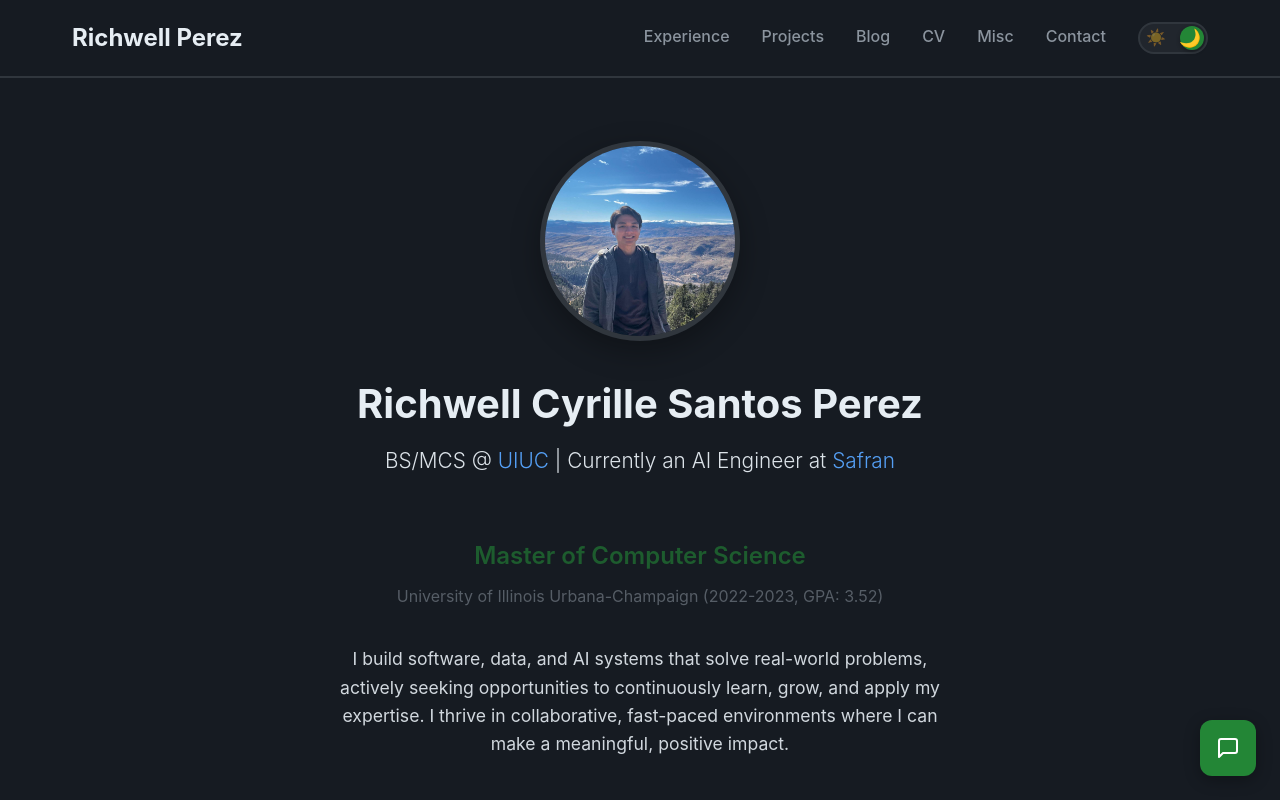
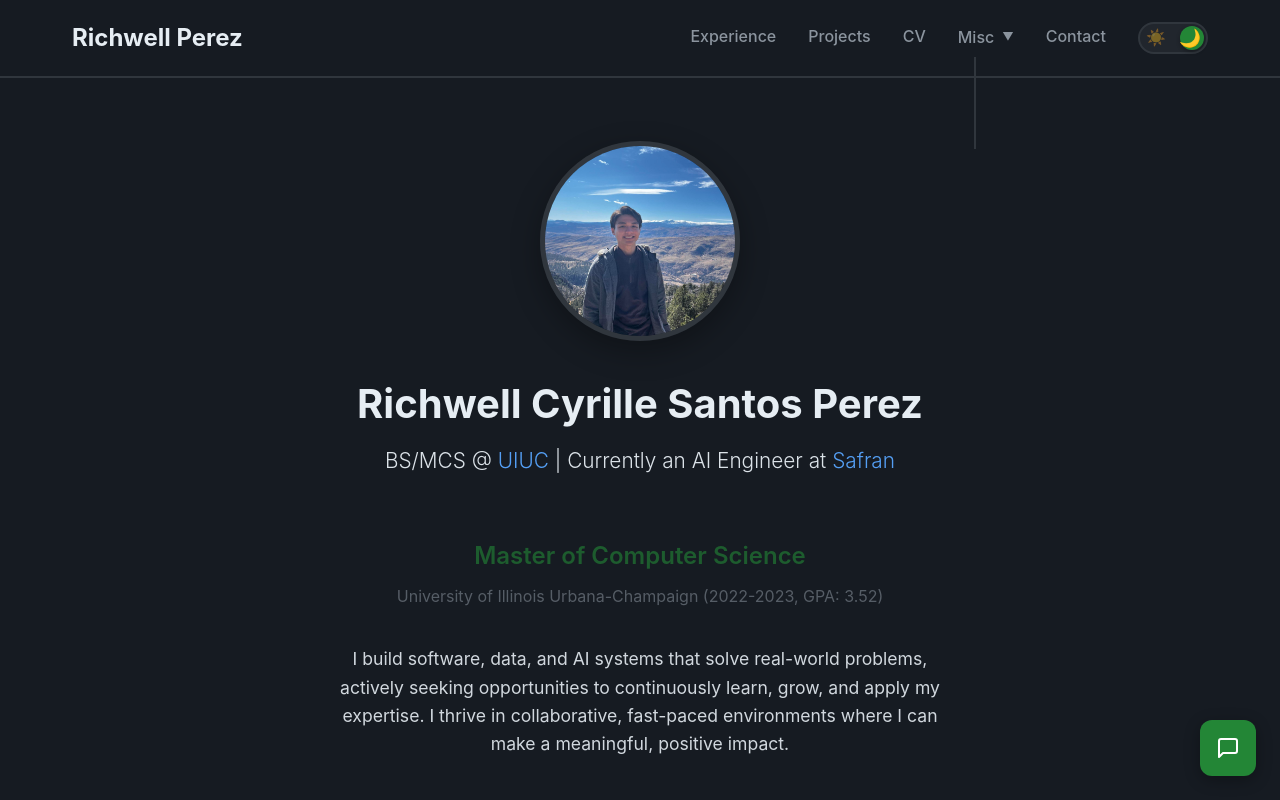
Before and after one commit to richwellp/richwellp.github.io, a Vue app in the folder frontend/: page / in a window 1280 px wide. Shown: the top 800 px of the page. Built offline with nearby package versions, Linux system fonts and the light colour scheme.

Commit message:
Navbar changes

```diff
--- a/frontend/src/App.vue
+++ b/frontend/src/App.vue
@@ -5,6 +5,7 @@ import { useTheme } from './composables/useTheme'
 import ChatAssistant from './components/ChatAssistant.vue'
 
 const mobileMenuOpen = ref(false)
+const miscDropdownOpen = ref(false)
 const { theme, toggleTheme } = useTheme()
 
 const toggleMobileMenu = () => {
@@ -13,6 +14,15 @@ const toggleMobileMenu = () => {
 
 const closeMobileMenu = () => {
   mobileMenuOpen.value = false
+  miscDropdownOpen.value = false
+}
+
+const toggleMiscDropdown = () => {
+  miscDropdownOpen.value = !miscDropdownOpen.value
+}
+
+const closeMiscDropdown = () => {
+  miscDropdownOpen.value = false
 }
 </script>
 
@@ -38,15 +48,36 @@ const closeMobileMenu = () => {
           <RouterLink to="/projects" @click="closeMobileMenu" active-class="active">
             Projects
           </RouterLink>
-          <RouterLink to="/misc/blog" @click="closeMobileMenu" active-class="active">
-            Blog
-          </RouterLink>
           <RouterLink to="/cv" @click="closeMobileMenu" active-class="active">
             CV
           </RouterLink>
-          <RouterLink to="/misc" @click="closeMobileMenu" active-class="active">
-            Misc
-          </RouterLink>
+
+          <!-- Misc Dropdown -->
+          <div
+            class="nav-dropdown"
+            @mouseenter="miscDropdownOpen = true"
+            @mouseleave="miscDropdownOpen = false"
+          >
+            <button
+              class="dropdown-toggle"
+              @click="toggleMiscDropdown"
+              :class="{ 'active': miscDropdownOpen }"
+            >
+              Misc
+              <span class="dropdown-arrow" :class="{ 'open': miscDropdownOpen }">▼</span>
+            </button>
+            <div class="dropdown-menu" :class="{ 'show': miscDropdownOpen }">
+              <RouterLink to="/misc/blog" @click="closeMobileMenu" class="dropdown-item">
+                <span class="item-icon">📝</span>
+                Blog
+              </RouterLink>
+              <RouterLink to="/misc" @click="closeMobileMenu" class="dropdown-item">
+                <span class="item-icon">📸</span>
+                Albums
+              </RouterLink>
+            </div>
+          </div>
+
           <RouterLink to="/contact" @click="closeMobileMenu" active-class="active">
             Contact
           </RouterLink>
@@ -279,6 +310,106 @@ main {
   border-bottom-color: var(--accent-primary);
 }
 
+/* Dropdown Navigation */
+.nav-dropdown {
+  position: relative;
+  display: flex;
+  align-items: center;
+}
+
+.dropdown-toggle {
+  background: transparent;
+  border: none;
+  color: var(--text-secondary);
+  font-weight: 500;
+  font-size: 1rem;
+  padding: 0.5rem 0;
+  cursor: pointer;
+  display: flex;
+  align-items: center;
+  gap: 0.5rem;
+  border-bottom: 2px solid transparent;
+  transition: all 0.3s ease;
+  font-family: inherit;
+}
+
+.dropdown-toggle:hover {
+  color: var(--text-primary);
+}
+
+.dropdown-toggle.active {
+  color: var(--text-primary);
+}
+
+.dropdown-arrow {
+  font-size: 0.7rem;
+  transition: transform 0.3s ease;
+  display: inline-block;
+}
+
+.dropdown-arrow.open {
+  transform: rotate(180deg);
+}
+
+.dropdown-menu {
+  position: absolute;
+  top: 100%;
+  left: 0;
+  margin-top: 0.5rem;
+  background: var(--bg-card);
+  border: 1px solid var(--border-color);
+  border-radius: 8px;
+  box-shadow: 0 4px 12px var(--shadow);
+  min-width: 200px;
+  opacity: 0;
+  visibility: hidden;
+  transform: translateY(-10px);
+  transition: all 0.3s ease;
+  z-index: 1000;
+}
+
+.dropdown-menu.show {
+  opacity: 1;
+  visibility: visible;
+  transform: translateY(0);
+}
+
+.dropdown-item {
+  display: flex;
+  align-items: center;
+  gap: 0.75rem;
+  padding: 0.75rem 1rem;
+  color: var(--text-secondary);
+  text-decoration: none;
+  font-weight: 500;
+  transition: all 0.2s ease;
+  border: none;
+  border-bottom: none;
+}
+
+.dropdown-item:first-child {
+  border-radius: 8px 8px 0 0;
+}
+
+.dropdown-item:last-child {
+  border-radius: 0 0 8px 8px;
+}
+
+.dropdown-item:hover {
+  background: var(--bg-hover);
+  color: var(--text-primary);
+}
+
+.dropdown-item.router-link-active {
+  background: var(--bg-hover);
+  color: var(--accent-primary);
+}
+
+.item-icon {
+  font-size: 1.1rem;
+  flex-shrink: 0;
+}
+
 /* Theme Toggle Button */
 .theme-toggle {
   background: transparent;
@@ -440,6 +571,52 @@ main {
     padding: 0.75rem 0;
   }
 
+  /* Mobile Dropdown Styles */
+  .nav-dropdown {
+    width: 100%;
+    flex-direction: column;
+    align-items: flex-start;
+  }
+
+  .dropdown-toggle {
+    width: 100%;
+    font-size: 1.2rem;
+    padding: 0.75rem 0;
+    justify-content: space-between;
+  }
+
+  .dropdown-menu {
+    position: static;
+    width: 100%;
+    margin-top: 0;
+    margin-left: 1rem;
+    box-shadow: none;
+    border: none;
+    border-left: 2px solid var(--border-color);
+    border-radius: 0;
+    background: transparent;
+    opacity: 1;
+    visibility: visible;
+    transform: none;
+    max-height: 0;
+    overflow: hidden;
+    transition: max-height 0.3s ease;
+  }
+
+  .dropdown-menu.show {
+    max-height: 500px;
+  }
+
+  .dropdown-item {
+    padding: 0.5rem 1rem;
+    font-size: 1rem;
+  }
+
+  .dropdown-item:first-child,
+  .dropdown-item:last-child {
+    border-radius: 0;
+  }
+
   .footer-content {
     flex-direction: column;
     text-align: center;
```
